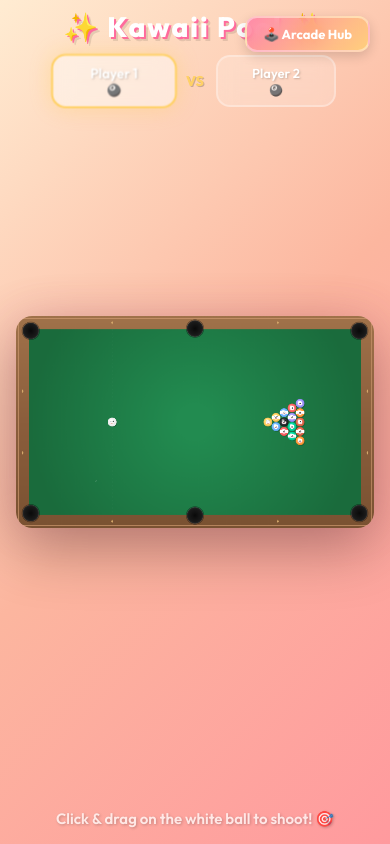
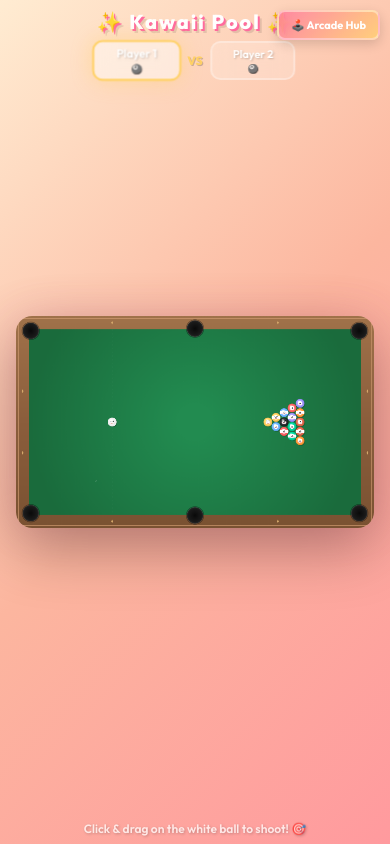
Before and after one commit to marcuscaiado/kawaii-8ball-pool, a website built with Vite: page index.html in a window 390 px wide. Built offline with nearby package versions, Linux system fonts and the light colour scheme; animation ran at ten frames a second.

Commit message:
✨ Audit fixes & responsive mobile polish

```diff
--- a/src/style.css
+++ b/src/style.css
@@ -256,3 +256,55 @@ body, html {
   0%, 100% { opacity: 0.4; }
   50% { opacity: 0.85; }
 }
+
+/* ============ MOBILE / GALAXY A55 RESPONSIVE ============ */
+@media (max-width: 768px) {
+  .top-nav {
+    top: 10px;
+    right: 10px;
+  }
+  .nav-btn {
+    padding: 6px 12px;
+    font-size: 11px;
+    border-radius: 8px;
+  }
+  .game-title {
+    font-size: 20px;
+    margin-bottom: 4px;
+  }
+  .player-info {
+    gap: 8px;
+  }
+  .player-panel {
+    min-width: 85px;
+    padding: 4px 10px;
+    border-radius: 10px;
+  }
+  .player-label {
+    font-size: 11px;
+  }
+  .player-type {
+    font-size: 9px;
+  }
+  .vs-badge {
+    font-size: 12px;
+  }
+  #message {
+    font-size: 32px;
+  }
+  #end-actions-container {
+    gap: 8px;
+    flex-wrap: wrap;
+    justify-content: center;
+    width: 90%;
+  }
+  .action-btn {
+    font-size: 14px;
+    padding: 10px 18px;
+    border-radius: 12px;
+  }
+  #aim-hint {
+    font-size: 12px;
+    bottom: 8px;
+  }
+}
```
